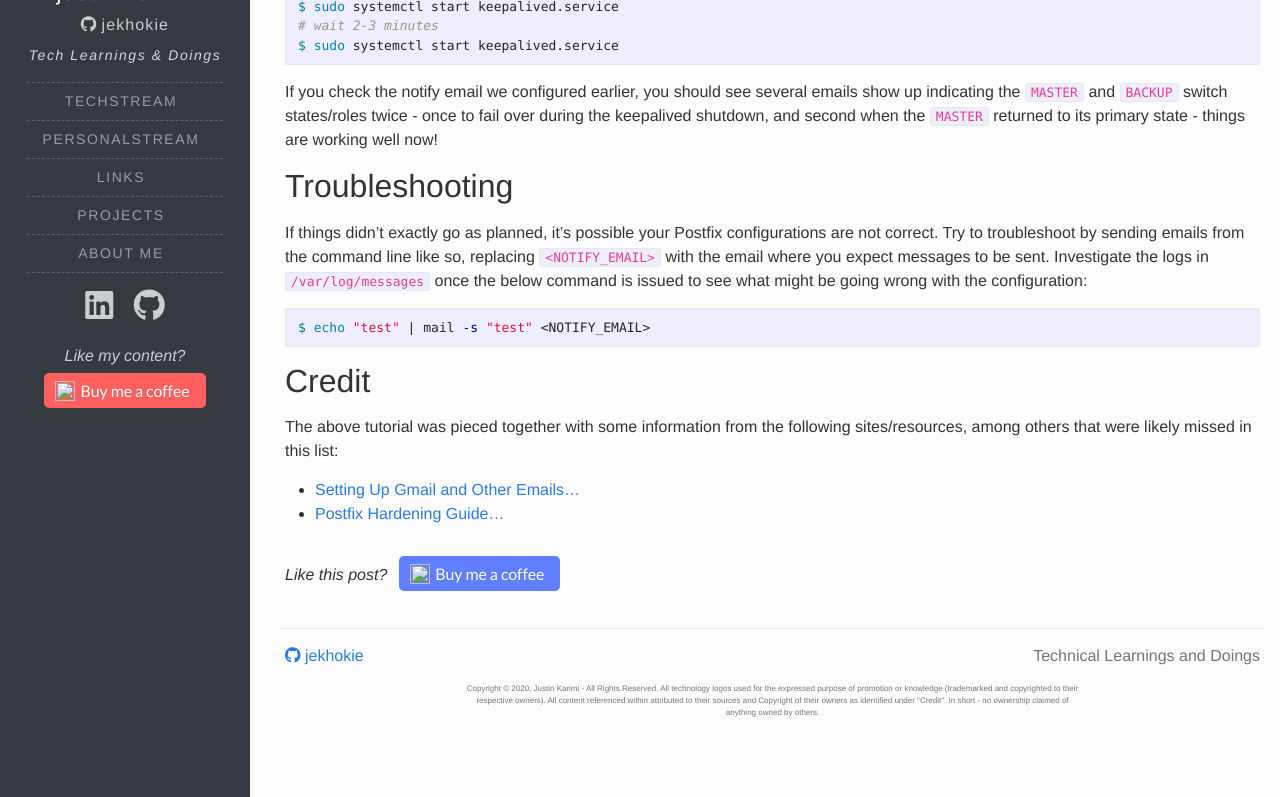
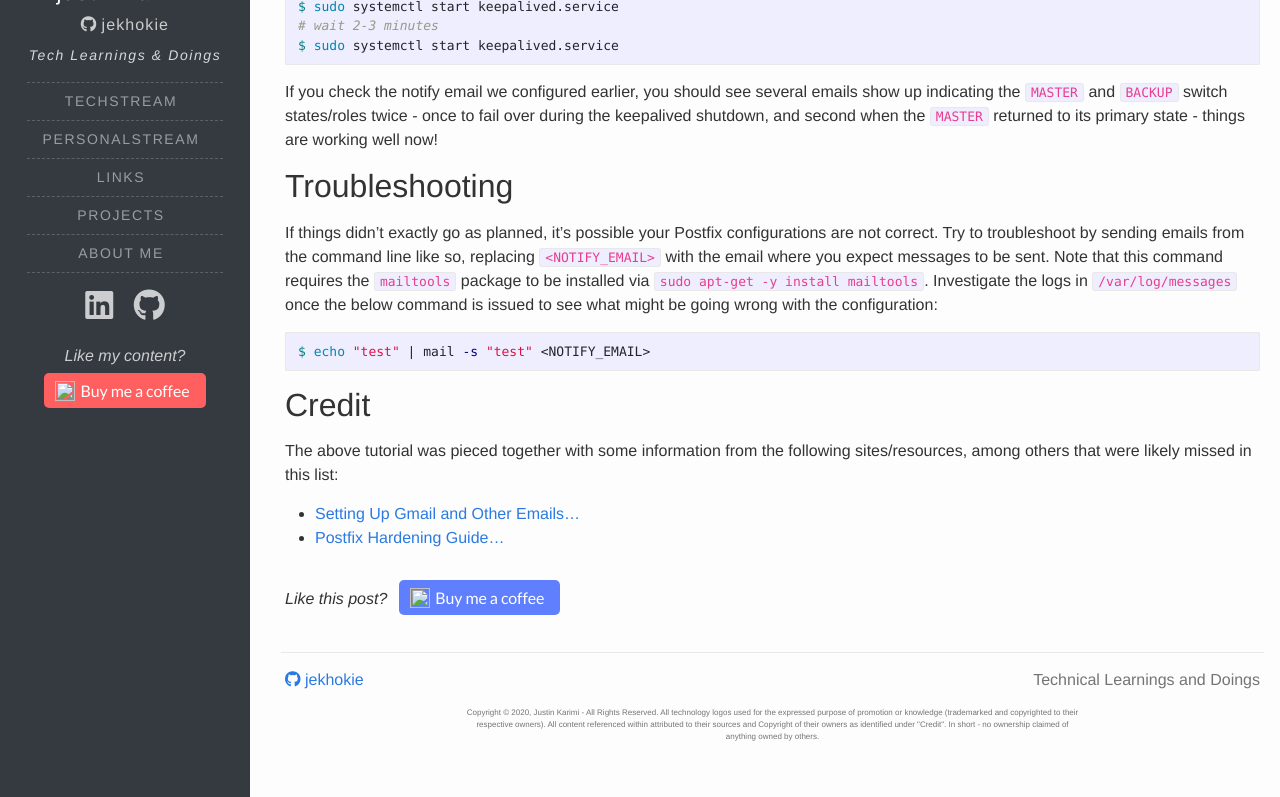
Before and after one commit to jekhokie/jekhokie.github.io, a Jekyll site: the page built from _posts/2020-12-16-raspi-keepalived-postfix-email.markdown, in a window 1280 px wide and 900 px high, scrolled down 2984 px, cut to the strip 103-900 px from the top of the window. Built offline with Jekyll 4.4.1, drawn with Linux system fonts in a browser that asks for light colours; nearby versions of some CDN libraries.

Commit message:
Add Clarification for Mail Package
Update post to clarify needing to install a mail package.

```diff
--- a/_posts/2020-12-16-raspi-keepalived-postfix-email.markdown
+++ b/_posts/2020-12-16-raspi-keepalived-postfix-email.markdown
@@ -171,6 +171,7 @@ primary state - things are working well now!
 
 If things didn't exactly go as planned, it's possible your Postfix configurations are not correct. Try to troubleshoot by
 sending emails from the command line like so, replacing `<NOTIFY_EMAIL>` with the email where you expect messages to be sent.
+Note that this command requires the `mailtools` package to be installed via `sudo apt-get -y install mailtools`.
 Investigate the logs in `/var/log/messages` once the below command is issued to see what might be going wrong with the
 configuration:
 
```
